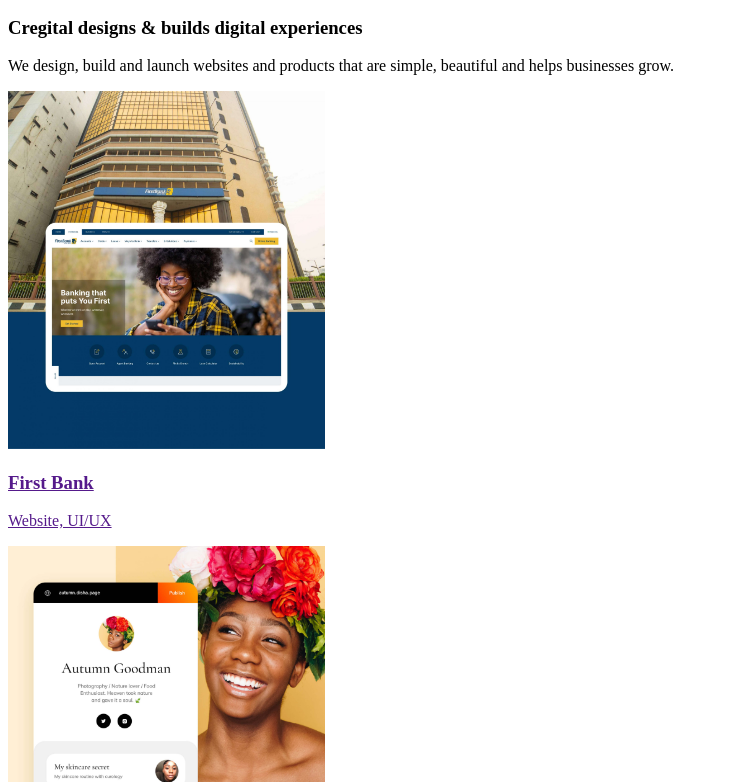
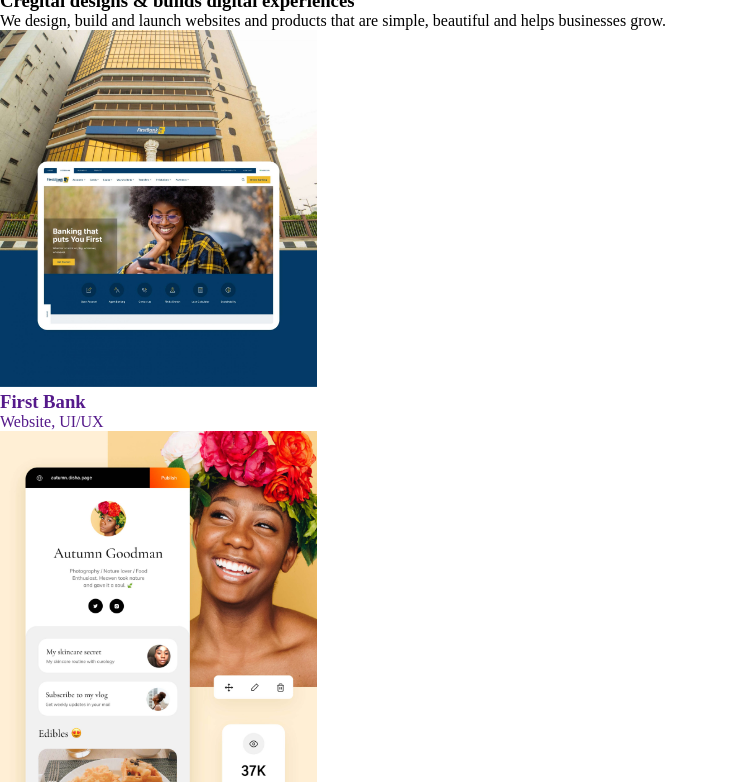
Before and after one commit to designeralabi/cregital_clone, a plain HTML site: page index.html in a window 1280 px wide. Shown: the part 58-840 px from the top of the page, without its empty margins (0-733 px from the left). Drawn offline with Linux system fonts and the light colour scheme.

Commit message:
added css link to html and css reset

```diff
--- a/index.html
+++ b/index.html
@@ -5,6 +5,7 @@
     <meta http-equiv="X-UA-Compatible" content="IE=edge">
     <meta name="viewport" content="width=device-width, initial-scale=1.0">
     <link rel="shortcut icon" href="images/Cregital_.svg" type="image/x-icon">
+    <link rel="stylesheet" href="style.css" type="text/css">
     <title>Cregitals</title>
 </head>
 <body>
--- a/style.css
+++ b/style.css
@@ -0,0 +1,7 @@
+*{
+    padding: 0;
+    margin: 0;
+    box-sizing: border-box;
+    text-decoration: none;
+    border: none;
+}
```
